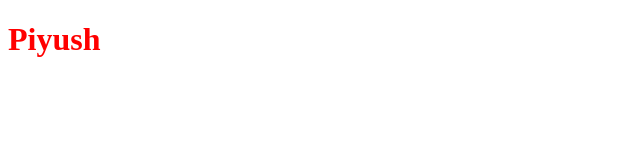
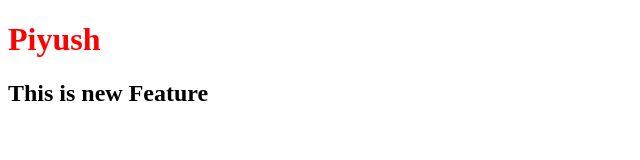
Before and after one commit to PIYUSHCHAWLA14319/localrepo, a plain HTML site: page index.html in a window 1280 px wide. Shown: the whole page, without its empty margins (0-640 px from the left). Drawn offline with Linux system fonts and the light colour scheme.

Commit message:
Add New Work

```diff
--- a/index.html
+++ b/index.html
@@ -8,5 +8,6 @@
 </head>
 <body>
         <h1>Piyush</h1>
+        <h2>This is new Feature</h2>
 </body>
 </html>
```
